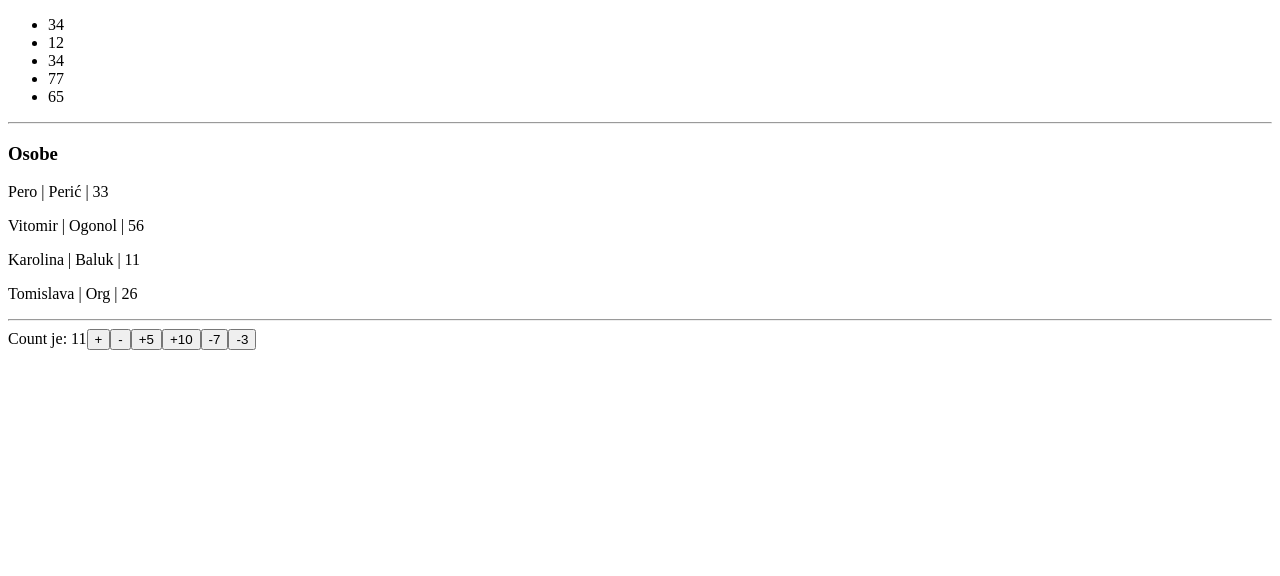
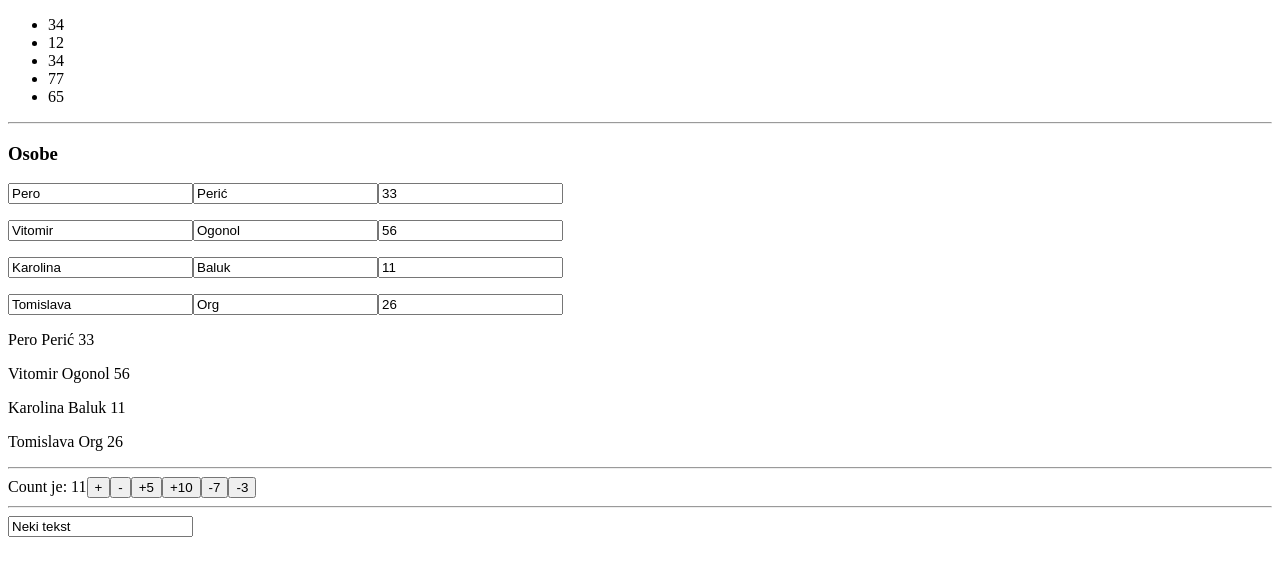
Before and after one commit to jvinkovic/react-pocetnici3, a React (Create React App) app: page / in a window 1280 px wide. Shown: the top 576 px of the page. Built offline with nearby package versions, Linux system fonts and the light colour scheme.

Commit message:
korisnici - part E

```diff
--- a/src/App.js
+++ b/src/App.js
@@ -1,8 +1,16 @@
+import { useState } from 'react';
 import CountRootComponent from './Event/CountRootComponent';
 import MyList from './List/MyList';
 import OsobeList from './List/OsobeList';
 
 function App() {
+  const [name, setName] = useState("Neki tekst");
+
+  const handleChange = (e) => {
+    const value = e.target.value;
+    setName(value);
+  }
+
   return (
     <div>
       <div>
@@ -15,6 +23,8 @@ function App() {
       <div>
         <CountRootComponent />
       </div>
+      <hr/>
+      <input value={name} onChange={handleChange} />
     </div>
   );
 }
--- a/src/List/Osoba.js
+++ b/src/List/Osoba.js
@@ -1,9 +1,22 @@
 // { ime: 'Pero', prezime: 'Perić', godine: 33},
-export default function Osoba({ osoba }) {
+export default function Osoba({ osoba, onChangeIme, onChangePrezime, onChangeGodine }) {
+    const handleChangeIme = (e) => {
+        onChangeIme(e.target.value);
+    }
+
+    const handleChangePrezime = (e) => {
+        onChangePrezime(e.target.value);
+    }
+
+    const handleChangeGodine = (e) => {
+        onChangeGodine(e.target.value);
+    }
 
     return (
         <p>
-            {osoba.ime} | {osoba.prezime} | {osoba.godine}
+            <input value={osoba.ime} onChange={handleChangeIme} />
+            <input value={osoba.prezime} onChange={handleChangePrezime} />
+            <input type="number" value={osoba.godine} onChange={handleChangeGodine} />
         </p>
     )
 }
--- a/src/List/OsobeList.js
+++ b/src/List/OsobeList.js
@@ -1,19 +1,48 @@
 import { useState } from 'react';
 import Osoba from './Osoba';
 
+let currentId = 4;
+
 export default function OsobeList(){
     const [korisnici, setKorisnici] = useState([
-                                        { ime: 'Pero', prezime: 'Perić', godine: 33},
-                                        { ime: 'Vitomir', prezime: 'Ogonol', godine: 56},
-                                        { ime: 'Karolina', prezime: 'Baluk', godine: 11},
-                                        { ime: 'Tomislava', prezime: 'Org', godine: 26}
+                                        { id: 1, ime: 'Pero', prezime: 'Perić', godine: 33},
+                                        { id: 2, ime: 'Vitomir', prezime: 'Ogonol', godine: 56},
+                                        { id: 3, ime: 'Karolina', prezime: 'Baluk', godine: 11},
+                                        { id: 4, ime: 'Tomislava', prezime: 'Org', godine: 26}
                                     ]);
+
+    const handleChangeIme = (tekst, index) => {
+        const noviKorisnici = [...korisnici];
+        noviKorisnici[index].ime = tekst;
+        setKorisnici(noviKorisnici);
+    }
+
+    const handleChangePrezime = (tekst, index) => {
+        const noviKorisnici = [...korisnici];
+        noviKorisnici[index].prezime = tekst;
+        setKorisnici(noviKorisnici);
+    }
+
+    const handleChangeGodine = (tekst, index) => {
+        const noviKorisnici = [...korisnici];
+        noviKorisnici[index].godine = tekst;
+        setKorisnici(noviKorisnici);
+    }
 
     return (
         <div>
             {korisnici.map((korisnik, index) => {
                 return (
-                    <Osoba key={index} osoba={korisnik} />
+                    <Osoba key={korisnik.id} osoba={korisnik}
+                                        onChangeIme={(tekst) => handleChangeIme(tekst, index)}
+                                        onChangePrezime={(tekst) => handleChangePrezime(tekst, index)}
+                                        onChangeGodine={(tekst) => handleChangeGodine(tekst, index)} />
+                )
+            })}
+
+            {korisnici.map((korisnik) => {
+                return (
+                    <p key={korisnik.id}>{korisnik.ime} {korisnik.prezime} {korisnik.godine}</p>
                 )
             })}
         </div>
```
Also changed, not shown: src/List/zadaca.txt (added).
